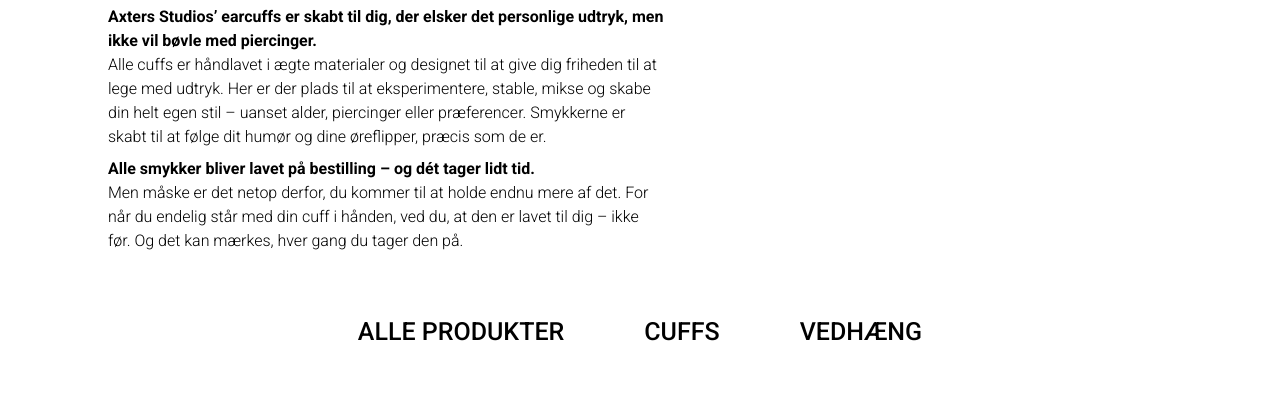
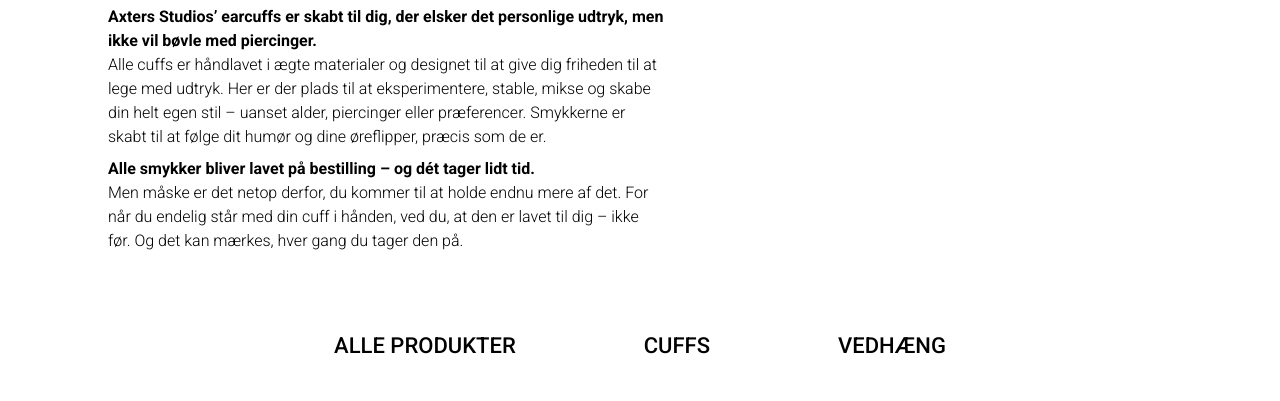
Before and after one commit to frkj0002/axtersstudio, an Astro site: page /listview in a window 1280 px wide. Shown: the part 313-714 px from the top of the page. Built offline with nearby package versions, Linux system fonts and the light colour scheme; Astro itself is replaced by a stand-in of ours; a web font is replaced by a local one.

Commit message:
statisk listview done

```diff
--- a/src/components/Button.astro
+++ b/src/components/Button.astro
@@ -7,6 +7,7 @@
 const variantClasses = {
 	primary: "bg-red-400 text-beige-500 hover:bg-red-500 w-full",
 	secondary: "bg-transparent border-1 md:border-2 border-red-400 text-red-400 hover:bg-red-400 hover:text-beige-500",
+    textButton: "text-red-950 hover:underline hover:decoration-red-950 uppercase cursor-pointer { 'underline decoration-red-950': currentPath === '/listview' }"
 };
 ---
 
--- a/src/pages/listview.astro
+++ b/src/pages/listview.astro
@@ -5,6 +5,7 @@
 import H2 from "../components/H2.astro";
 import P from "../components/P.astro";
 import Card from "../components/Card.astro";
+import Button from "../components/Button.astro";
 ---
 
 <MainLayout title="produktoversigt">
@@ -21,7 +22,10 @@
         </div>
     </section>
     <section class="flex justify-center gap-lg md:gap-xl mt-xl md:mt-[60px] mb-m md:mb-[53px]">
-        <button>
+        <Button variant="textButton">alle produkter</Button>
+        <Button variant="textButton">cuffs</Button>
+        <Button variant="textButton">vedhæng</Button>
+        <!-- <button>
             <H2 tekst="Alle produkter"/>
         </button>
         <button>
@@ -29,7 +33,7 @@
         </button>
         <button>
             <H2 tekst="vedhæng"/>
-        </button>
+        </button> -->
     </section>
     <section class="grid grid-cols-2 md:grid-cols-4 justify-between gap-xxs md:gap-xs mb-3xl md:mb-[262px]">
         <Card/>
```
